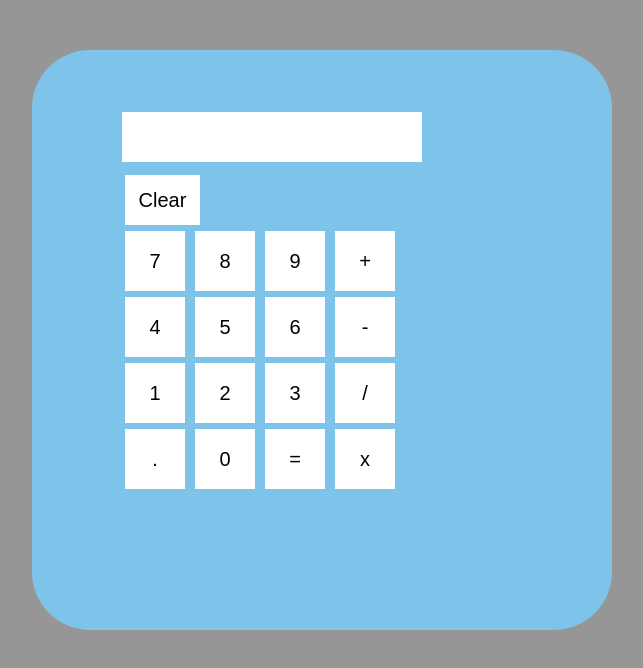
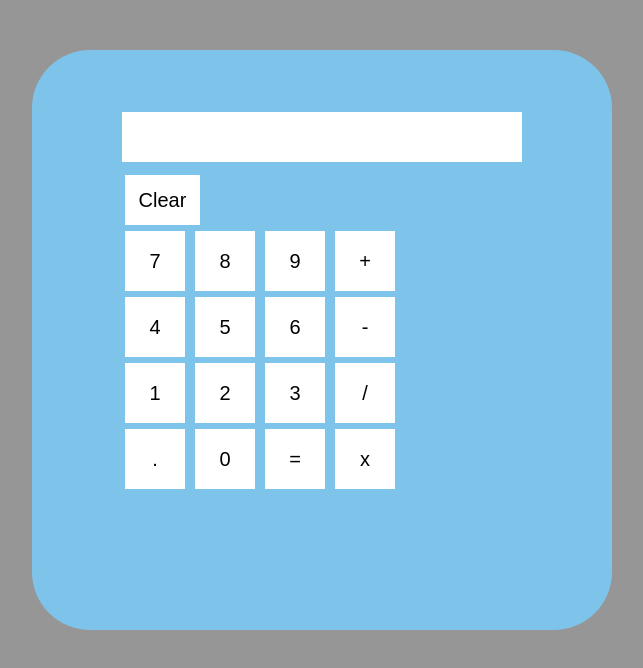
Before and after one commit to DanielAJoyce/JavascriptCalculator-JQuery, a plain HTML site: page index.html in a window 1280 px wide. Shown: the whole page, without its empty margins (318-961 px from the left). Drawn offline with nearby package versions, Linux system fonts and the light colour scheme.

Commit message:
Tweak to number view for responsiveness
Tweaked the max width numbers to let the view be slightly bigger.

```diff
--- a/calculator.css
+++ b/calculator.css
@@ -72,7 +72,7 @@ body{
 #view{
   height:50px;
   width:80%;
-  max-width:300px;
+  max-width:700px;
   margin-left:10%;
   background-color:white;
 }
```
